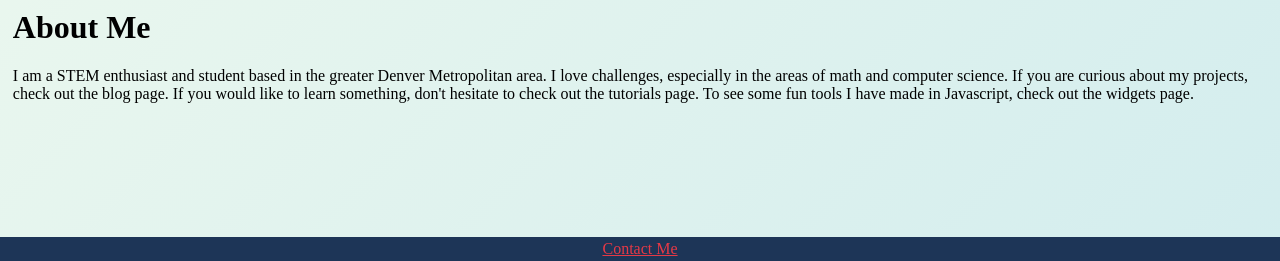
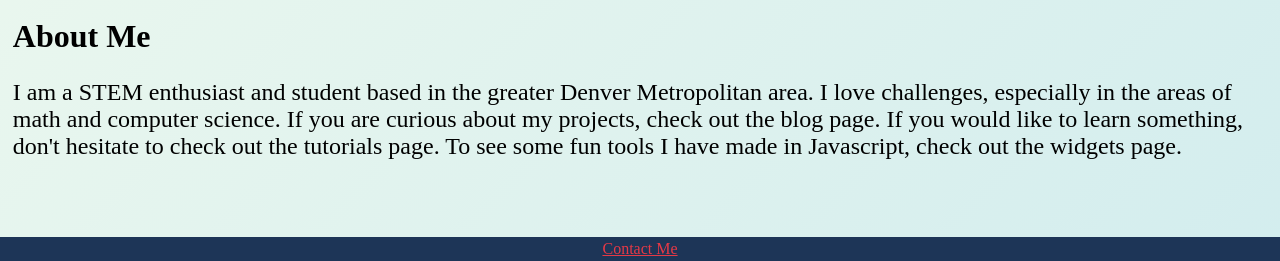
Before and after one commit to nerd8622/davidcanaday.com, a plain HTML site: page index.html in a window 1280 px wide. Shown: the part 539-800 px from the top of the page. Drawn offline with Linux system fonts and the light colour scheme; no server answers; a web font is replaced by a local one.

Commit message:
Update style.css

```diff
--- a/assets/css/style.css
+++ b/assets/css/style.css
@@ -6,7 +6,7 @@ p,h1 {
   padding-left: 1%;
   padding-right: 1%;
 }
-p {font-size: 24x;}
+p {font-size: 24px;}
 .cover-img {
   background-size: cover;
   background-position: center;
```
